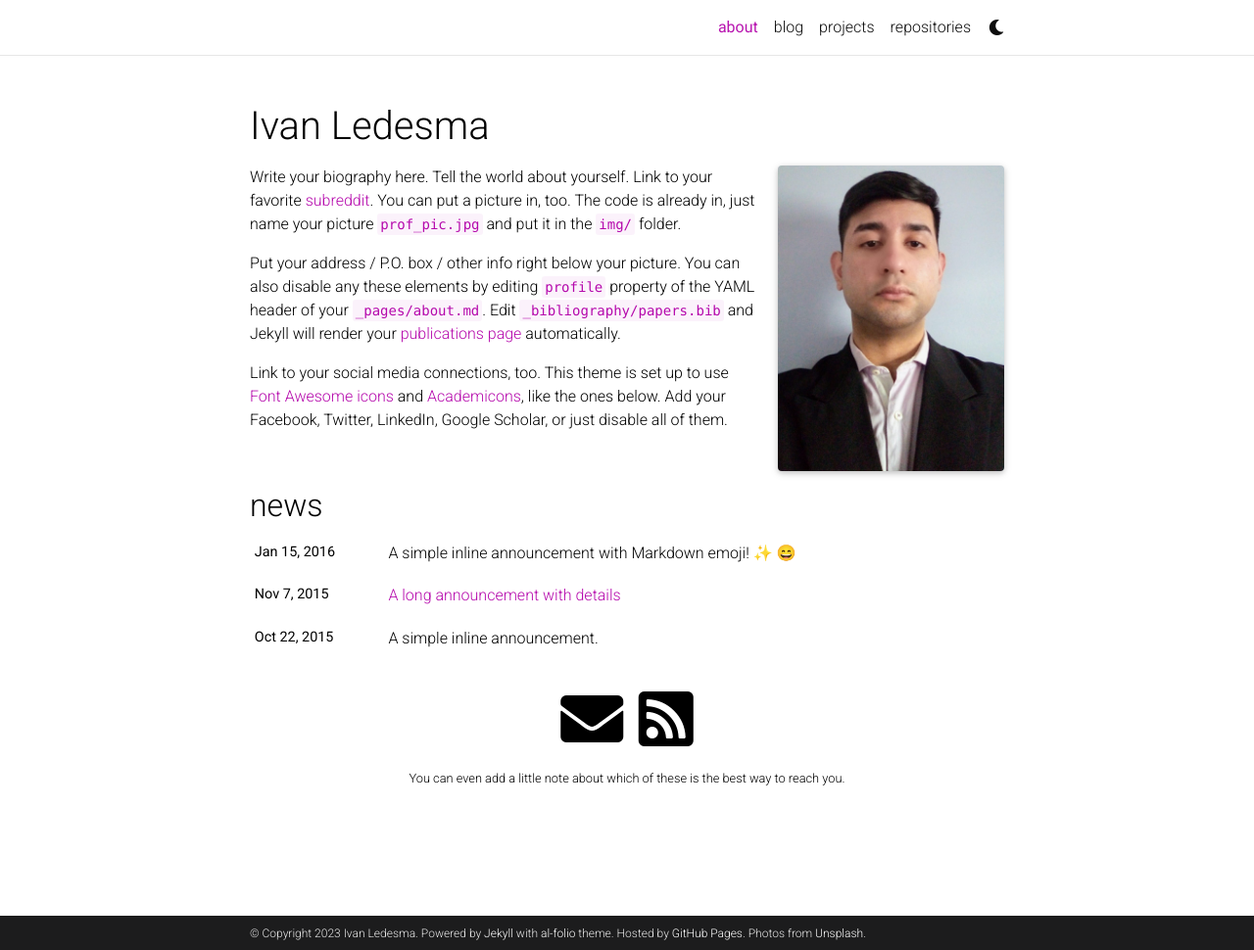
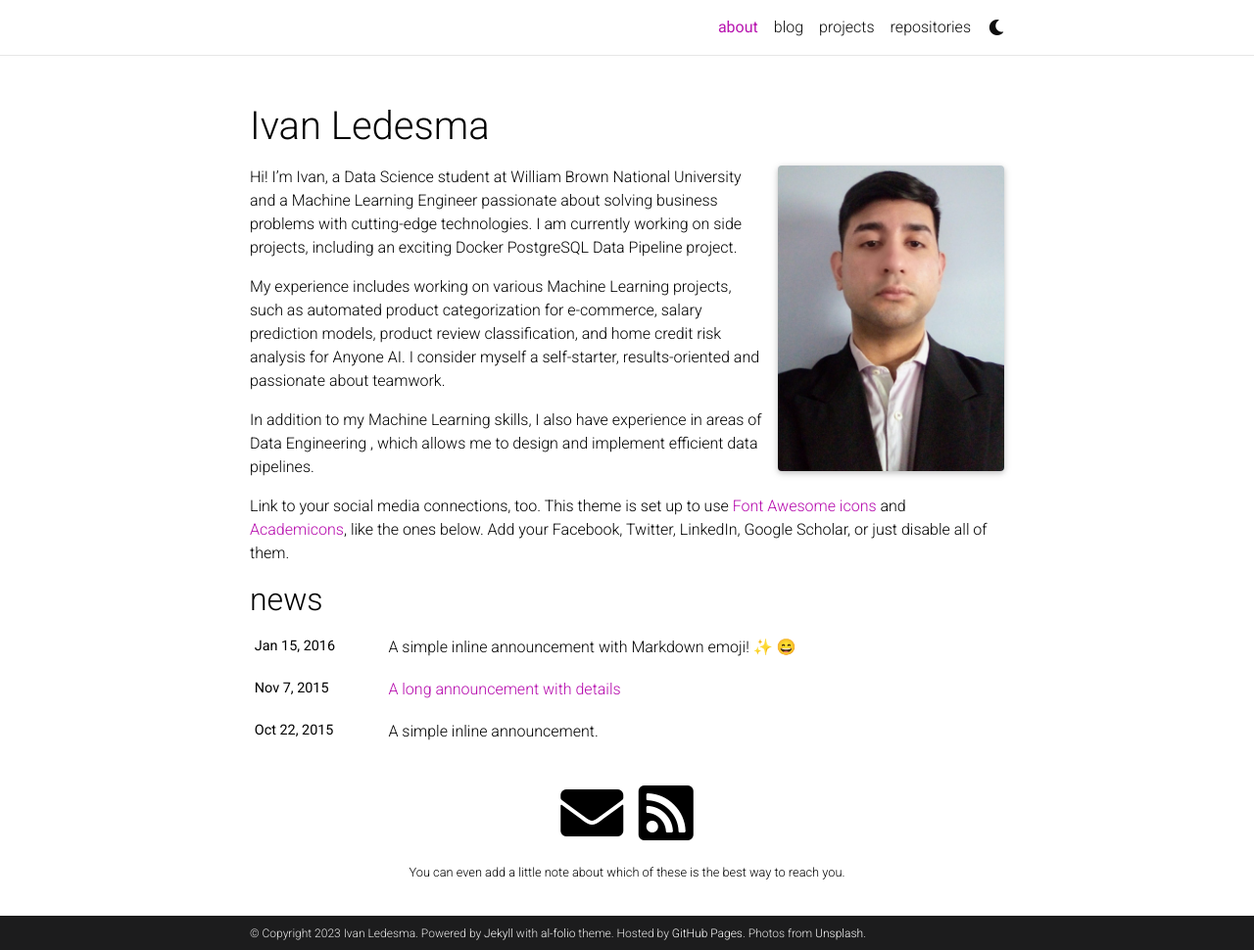
Before and after one commit to ledesma-ivan/ledesma-ivan.github.io, a Jekyll site: the page built from _pages/about.md, in a window 1280 px wide and 970 px high. Shown: the whole window at 98% size. Built offline with Jekyll 4.4.1, drawn with Linux system fonts in a browser that asks for light colours; full-size pictures stand in for the smaller copies a plugin makes; emoji names are drawn with the system emoji font; comment, search, counter and statistics services are not loaded; a style sheet for code colours, icons or effects is not loaded.

Commit message:
Add about me

```diff
--- a/_pages/about.md
+++ b/_pages/about.md
@@ -13,8 +13,11 @@ selected_papers: true # includes a list of papers marked as "selected={true}"
 social: true  # includes social icons at the bottom of the page
 ---
 
-Write your biography here. Tell the world about yourself. Link to your favorite [subreddit](http://reddit.com). You can put a picture in, too. The code is already in, just name your picture `prof_pic.jpg` and put it in the `img/` folder.
+Hi! I'm Ivan, a Data Science student at William Brown National University and a Machine Learning Engineer passionate about solving business problems with cutting-edge technologies. I am currently working on side projects, including an exciting Docker PostgreSQL Data Pipeline project.
 
-Put your address / P.O. box / other info right below your picture. You can also disable any these elements by editing `profile` property of the YAML header of your `_pages/about.md`. Edit `_bibliography/papers.bib` and Jekyll will render your [publications page](/al-folio/publications/) automatically.
+My experience includes working on various Machine Learning projects, such as automated product categorization for e-commerce, salary prediction models, product review classification, and home credit risk analysis for Anyone AI. I consider myself a self-starter, results-oriented and passionate about teamwork.
+
+In addition to my Machine Learning skills, I also have experience in areas of Data Engineering , which allows me to design and implement efficient data pipelines.
+
 
 Link to your social media connections, too. This theme is set up to use [Font Awesome icons](http://fortawesome.github.io/Font-Awesome/) and [Academicons](https://jpswalsh.github.io/academicons/), like the ones below. Add your Facebook, Twitter, LinkedIn, Google Scholar, or just disable all of them.
```
